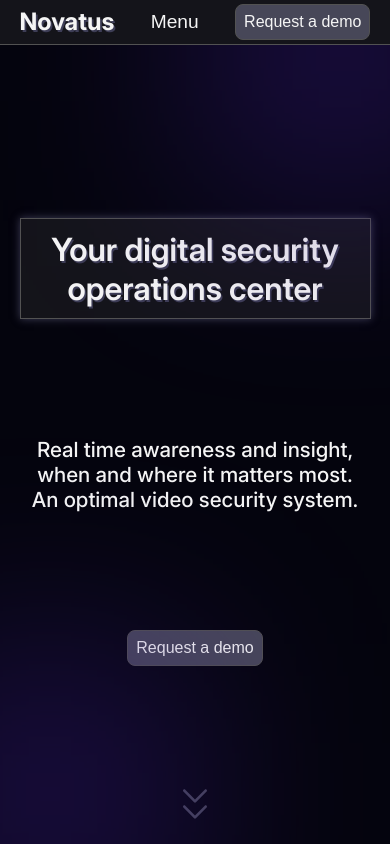
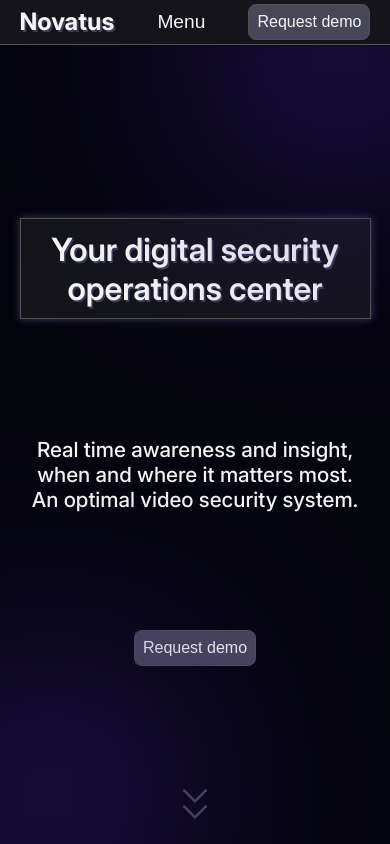
Before and after one commit to helauren42/ai-security-website, a React (Create React App) app in the folder FrontEnd/: page / in a window 390 px wide. Shown: the top 844 px of the page. Built offline with nearby package versions, Linux system fonts and the light colour scheme.

Commit message:
fix navbar on mobile

```diff
--- a/FrontEnd/src/CSS/Navbar.css
+++ b/FrontEnd/src/CSS/Navbar.css
@@ -1,5 +1,5 @@
 nav {
-  width: 100%;
+  width: 100vw;
   position: fixed;
   z-index: 10000;
 }
@@ -7,7 +7,7 @@ nav {
 #navbar {
   background-color: var(--main-grey);
   position: fixed;
-  width: 100%;
+  width: 100vw;
   display: flex;
   flex-direction: row;
   align-items: center;
--- a/FrontEnd/src/JS/CallToAction.js
+++ b/FrontEnd/src/JS/CallToAction.js
@@ -5,7 +5,7 @@ export const CallToAction = () => {
     <section className="page-section" id="call-to-action">
       <div className="short-divider">
         <p id="cta-title">Schedule a free call now to find how you will benefit from Novatus</p>
-        <button className="std-hover-active classic-btn">Request a demo</button>
+        <button className="std-hover-active classic-btn">Request demo</button>
       </div>
     </section>
   )
--- a/FrontEnd/src/JS/Header.js
+++ b/FrontEnd/src/JS/Header.js
@@ -12,7 +12,7 @@ export const Header = () => {
         <p className="second-text">Real time awareness and insight, when and where it matters most.<br />An optimal video security system.</p>
       </div>
       <div id="header-btn-cont">
-        <button className='classic-btn std-hover-active' id="service-btn">Request a demo</button>
+        <button className='classic-btn std-hover-active' id="service-btn">Request demo</button>
       </div >
       <div id="arrow-down-div"><ArrowDownSvg id="arrow-down-img" /></div>
     </header >
--- a/FrontEnd/src/JS/Navbar.js
+++ b/FrontEnd/src/JS/Navbar.js
@@ -47,7 +47,7 @@ export const Navbar = ({ tabletDisplay }) => {
       <section id="navbar">
         <h1 className='std-hover-active' id="nav-title" > Novatus</h1 >
         {tabletDisplay ? <TabletMenu /> : <ClassicMenu />}
-        <button className='classic-btn std-hover-active' id="service-btn">Request a demo</button>
+        <button className='classic-btn std-hover-active' id="service-btn">Request demo</button>
       </section>
     </nav >
   )
```
